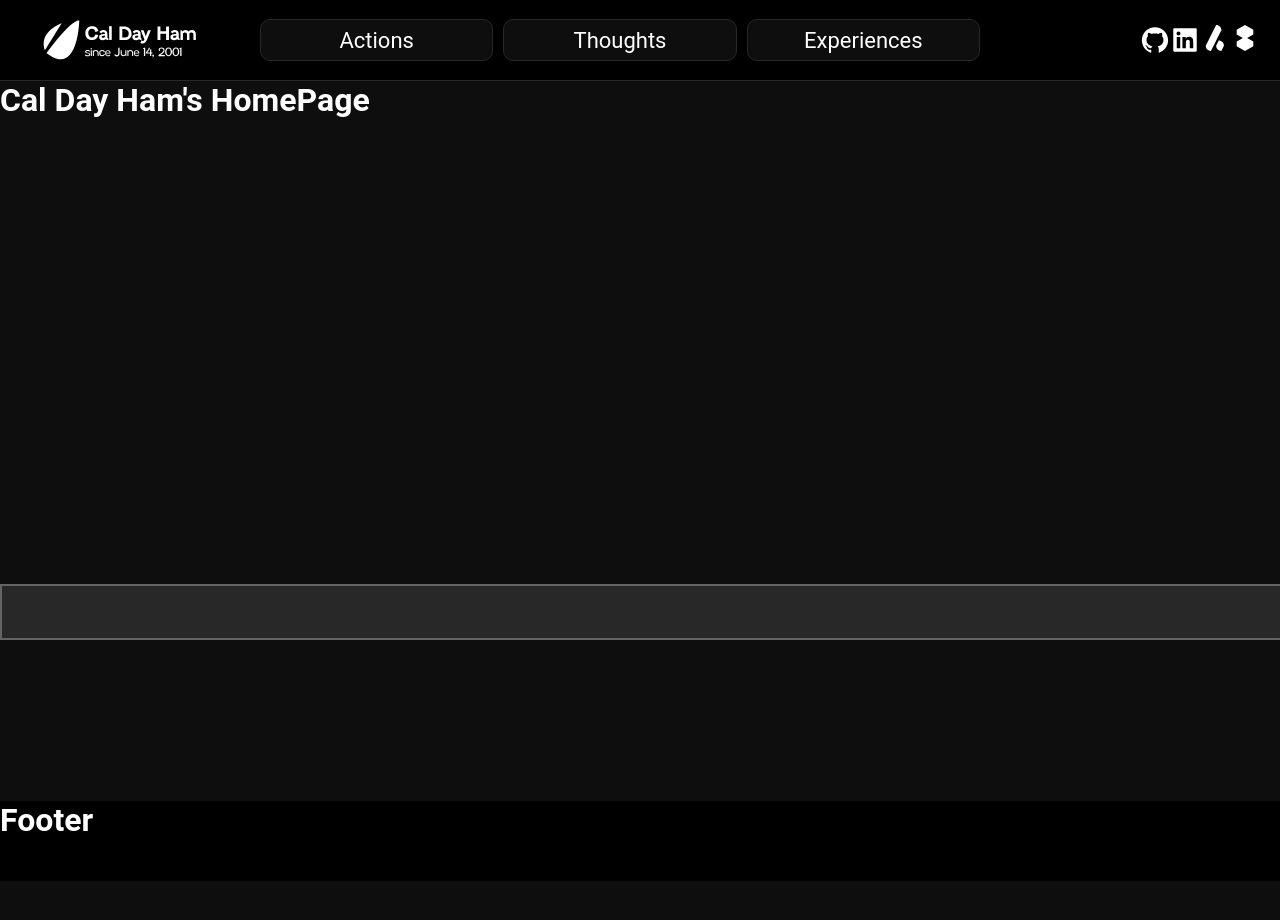
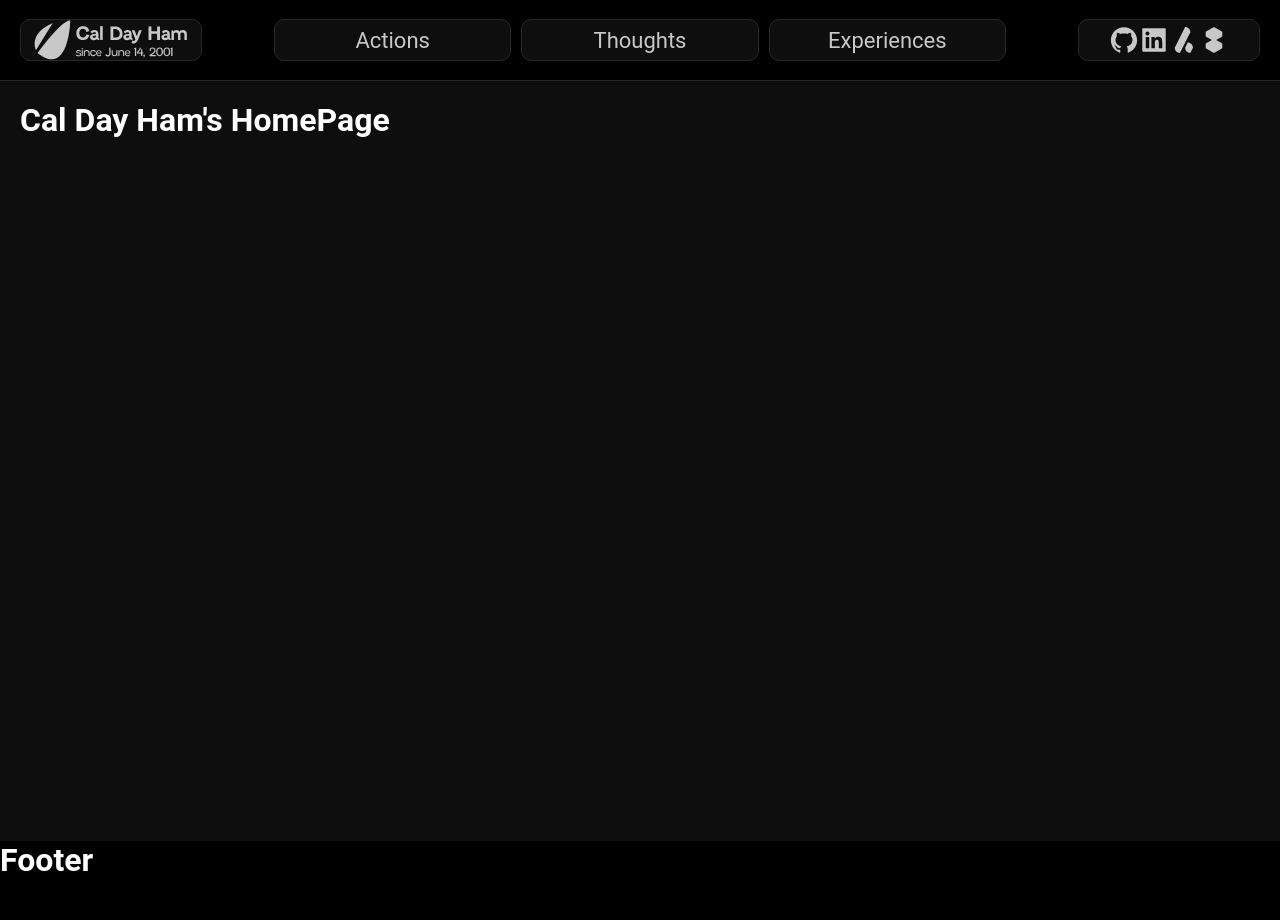
Before and after one commit to caldayham/caldayham-fullstack, a React (Create React App) app in the folder client-side/: page / in a window 1280 px wide. Before the commit the page ends 881 px from the top, so only its background shows below. Built offline with nearby package versions, Linux system fonts and the light colour scheme.

Commit message:
header kinda working

```diff
--- a/client-side/src/App.jsx
+++ b/client-side/src/App.jsx
@@ -1,14 +1,16 @@
-import React, { Fragment } from "react";
+import React, { Fragment, useState } from "react";
 import { Route, BrowserRouter, Routes } from "react-router-dom";
 import Footer from "./components/Footer/Footer";
 import Header from "./components/Header/Header";
 import ScrollToTop from "./components/ScrollToTop";
 import HomePage from "./pages/HomePage";
-import CousinPage from "./pages/CousinPage";
 
 import Page404 from "./pages/Page404";
+import { CommandLineInput } from "./globalstyles";
 
 const App = () => {
+  const [showingCmdLn, toggleShowingCmdLn] = useState(false);
+
   return (
     <BrowserRouter style={{ position: "relative" }}>
       <Header />
@@ -18,16 +20,26 @@ const App = () => {
         <Routes>
           <Route exact path="/" element={<HomePage />} />
           <Route exact path="/home" element={<HomePage />} />
-          <Route exact path="/about" element={<HomePage />} />
-          <Route exact path="/projects" element={<HomePage />} />
+          <Route exact path="/actions" element={<HomePage />} />
           <Route exact path="/thoughts" element={<HomePage />} />
-          <Route exact path="/cousins" element={<CousinPage />} />
+          <Route exact path="/experiences" element={<HomePage />} />
 
           <Route exact path="/*" element={<Page404 />} />
         </Routes>
       </Fragment>
 
       <Footer />
+      {showingCmdLn && <CommandLineInput type="text" id="CmdLn" />}
+
+      {document.addEventListener("keydown", (e) => {
+        if (e.key.toLowerCase() === "c" && e.ctrlKey && e.shiftKey) {
+          e.preventDefault();
+          e.Handled = true;
+          toggleShowingCmdLn(!showingCmdLn);
+          document.getElementById("CmdLn").focus();
+          console.log(e);
+        }
+      })}
     </BrowserRouter>
   );
 };
--- a/client-side/src/components/Header/Header.jsx
+++ b/client-side/src/components/Header/Header.jsx
@@ -1,4 +1,4 @@
-import React from "react";
+import React, { useState } from "react";
 import { AiFillGithub, AiFillLinkedin } from "react-icons/ai";
 
 import {
@@ -8,21 +8,34 @@ import {
   Div3,
   HeaderLink,
   HeaderLinkWrapper,
-  LogoLink,
   SocialIcons,
-  MenuWrapper
+  HeaderBox,
 } from "./styles";
 
 import LedgesSVG from "../../local-assets/ledges-svg";
 import CalDayHamLogo from "../../local-assets/caldayham-logo";
 import PrintSciSVG from "../../local-assets/printsci-svg";
 
-const Header = () => (
+const Header = () => {
+  const [logoFill, setLogoFill] = useState(200);
+  const [ledgesFill, setLedgesFill] = useState(200);
+  const [printFill, setPrintFill] = useState(200);
+
+  return (
     <Container>
       <Div1>
-      <LogoLink to="/home" style={{ backgroundColor: "none" }}>
-        <CalDayHamLogo scaleFactor="1.8" style={{ width: "100%" }} />
-      </LogoLink>
+        <HeaderLink
+          to="/home"
+          style={{ backgroundColor: "none" }}
+          onMouseEnter={() => setLogoFill(255)}
+          onMouseLeave={() => setLogoFill(200)}
+        >
+          <CalDayHamLogo
+            scaleFactor="1.8"
+            style={{ width: "100%" }}
+            fill={logoFill}
+          />
+        </HeaderLink>
       </Div1>
       <Div2>
         <HeaderLinkWrapper>
@@ -36,33 +49,36 @@ const Header = () => (
         </HeaderLinkWrapper>
       </Div2>
       <Div3>
-      <div style={{display: "flex"}}>
-      <HeaderLinkWrapper>
+        <HeaderBox>
           <SocialIcons href="https://github.com/caldayham" target="_blank">
             <AiFillGithub size="30px" />
           </SocialIcons>
-      </HeaderLinkWrapper>
-      <HeaderLinkWrapper>
           <SocialIcons
             href="https://www.linkedin.com/in/caldayham/"
             target="_blank"
           >
             <AiFillLinkedin size="30px" />
           </SocialIcons>
-      </HeaderLinkWrapper>
-      <HeaderLinkWrapper>
-      <SocialIcons href="https://www.ledges.io/" target="_blank">
-        <LedgesSVG size="26px" />
+          <SocialIcons
+            href="https://www.ledges.io/"
+            target="_blank"
+            onMouseEnter={() => setLedgesFill(255)}
+            onMouseLeave={() => setLedgesFill(200)}
+          >
+            <LedgesSVG size="26px" fill={ledgesFill} />
           </SocialIcons>
-      </HeaderLinkWrapper>
-      <HeaderLinkWrapper>
-      <SocialIcons href="https://www.printscientific.com/" target="_blank">
-        <PrintSciSVG size="26px" />
+          <SocialIcons
+            href="https://www.printscientific.com/"
+            target="_blank"
+            onMouseEnter={() => setPrintFill(255)}
+            onMouseLeave={() => setPrintFill(200)}
+          >
+            <PrintSciSVG size="26px" fill={printFill} />
           </SocialIcons>
-      </HeaderLinkWrapper>
-        </div>
+        </HeaderBox>
       </Div3>
     </Container>
   );
+};
 
 export default Header;
--- a/client-side/src/components/Header/styles.jsx
+++ b/client-side/src/components/Header/styles.jsx
@@ -4,10 +4,11 @@ import styled from "styled-components";
 export const Container = styled.div`
   background: rgb(0, 0, 0);
   display: flex;
-  border-bottom: 1px solid rgb(40,40,40);
-
+  border-bottom: 1px solid rgb(40, 40, 40);
 
   height: 80px;
+
+  gap: 10px;
 `;
 
 export const LogoLink = styled(Link)`
@@ -18,19 +19,17 @@ export const LogoLink = styled(Link)`
   height: 50px;
   border-radius: 10px;
   font-size: 22px;
-  color: white;
+  color: rgb(200, 200, 200);
   text-decoration: none;
 
   transition: all 0.2s ease;
   &:hover {
-    width: 210px;
-    height: 60px;
+    color: rgb(255 255 255);
   }
 `;
 
 export const HeaderLink = styled(Link)`
-  border: 1px solid rgb(40,40,40);
-
+  border: 1px solid rgb(40, 40, 40);
 
   display: flex;
   align-items: center;
@@ -39,12 +38,35 @@ export const HeaderLink = styled(Link)`
   height: 40px;
   border-radius: 10px;
   font-size: 22px;
-  color: white;
+  color: rgb(200, 200, 200);
   text-decoration: none;
+  min-width: 180px;
 
   transition: all 0.2s ease;
   &:hover {
-    flex: 1.1;
+    border: 1px solid rgb(255, 255, 255);
+    color: rgb(255, 255, 255);
+  }
+`;
+
+export const HeaderBox = styled.div`
+  border: 1px solid rgb(40, 40, 40);
+
+  display: flex;
+  align-items: center;
+  justify-content: center;
+  background-color: rgba(14, 14, 14);
+  height: 40px;
+  border-radius: 10px;
+  font-size: 22px;
+  color: rgb(200, 200, 200);
+  text-decoration: none;
+  min-width: 180px;
+
+  transition: all 0.2s ease;
+  &:hover {
+    border: 1px solid rgb(255, 255, 255);
+    color: rgb(255, 255, 255);
   }
 `;
 
@@ -52,8 +74,7 @@ export const HeaderLinkWrapper = styled.div`
   flex: 1;
 
   transition: all 0.2s ease;
-&:hover{
-  flex: 1.1;
+  &:hover {
   }
 `;
 
@@ -62,21 +83,21 @@ export const Div1 = styled.div`
   display: flex;
   align-items: center;
 
-  margin-left: 20px;
+  padding-left: 20px;
 `;
 export const Div2 = styled.div`
   flex: 3;
   display: flex;
   align-items: center;
-  gap: 10px
+  gap: 10px;
 `;
 export const Div3 = styled.div`
   display: flex;
   justify-content: end;
   align-items: center;
   flex: 1;
+
   padding-right: 20px;
-  padding-left: 40px;
 `;
 
 /// DropDown Contact
@@ -96,15 +117,15 @@ export const ContactDropDown = styled.button`
 
 export const SocialIcons = styled.a`
   display: flex;
-  color: white;
+  color: rgb(200, 200, 200);
   width: 30px;
   align-items: center;
   justify-content: center;
 
   transition: all 0.1s ease;
   &:hover {
-    width: 40px;
     cursor: pointer;
+    color: rgb(255, 255, 255);
   }
 `;
 
--- a/client-side/src/globalstyles.jsx
+++ b/client-side/src/globalstyles.jsx
@@ -3,6 +3,7 @@ import styled from "styled-components";
 
 const PrimaryContainer = styled.div`
   height: calc(100vh - 80px);
+  padding: 20px;
 `;
 
 const PrimaryLink = styled(Link)`
@@ -11,18 +12,19 @@ const PrimaryLink = styled(Link)`
   text-decoration: none;
 `;
 
-const CommandLineInput = styled.input`
-position: fixed;
-bottom: 20%;
-width: 100%;
-height: 50px;
-border: 2px solid rgb(100,100,100);
-background-color: rgb(40,40,40);
-color: white;
+const CommandLineInput = styled.textarea`
+  position: fixed;
+  bottom: 0%;
+  width: 100%;
+  height: 200px;
+  border: 2px solid rgb(100, 100, 100);
+  background-color: rgb(40, 40, 40);
+  color: white;
+  resize: none;
 
-&:focus{
-outline: none;
-}
+  &:focus {
+    outline: none;
+  }
 `;
 
 export { PrimaryContainer, PrimaryLink, CommandLineInput };
--- a/client-side/src/index.js
+++ b/client-side/src/index.js
@@ -7,6 +7,5 @@ const root = ReactDOM.createRoot(document.getElementById('root'));
 root.render(
   <React.StrictMode>
     <App />
-    <CommandLineInput type="text"/>
   </React.StrictMode>
 );
--- a/client-side/src/local-assets/caldayham-logo.jsx
+++ b/client-side/src/local-assets/caldayham-logo.jsx
@@ -13,12 +13,12 @@ const CalDayHamLogo = (props) => {
         <path
           // this is the little part of the lilly pad
           d="M16,202l93-150.9C109,51.1-22.3,97.7,16,202z"
-          fill="#ffffff"
+          fill={`rgb(${props.fill}, ${props.fill}, ${props.fill}`}
         />
         <path
           // this is the larger part of the litty pad
           d="M24.9,216.9c0,0,135.8-187.5,182.1-180.7C205.2,97.7,181.2,341.9,24.9,216.9z"
-          fill="#ffffff"
+          fill={`rgb(${props.fill}, ${props.fill}, ${props.fill}`}
         />
       </g>
       <g>
@@ -27,7 +27,7 @@ const CalDayHamLogo = (props) => {
           d="M313.1,94.8l-16.8,5.2c-2-10.6-8.6-17.5-19.7-17.5c-12.8,0-19.6,11-19.6,22.4c0,14.6,8.2,25,20.8,25
 		c10.3,0,16.8-7.8,19.2-16.1l15.8,3.1c-3.6,16.5-14.8,28.1-34.8,28.1c-22.8,0-37.3-16.4-37.3-38.2c0-24.4,14.2-39.3,37.8-39.3
 		C294.2,67.5,309.8,74.8,313.1,94.8z"
-          fill="#ffffff"
+          fill={`rgb(${props.fill}, ${props.fill}, ${props.fill}`}
         />
         <path
           // this is the "a" in "Cal Day Ham"
@@ -35,18 +35,18 @@ const CalDayHamLogo = (props) => {
 		c15.5,0,23.7,5.9,23.7,23.5v18.7c0,2.6,2.4,4.8,6.1,4.8l-2,8.6c-6.6,0-11.2-2.8-12.9-6.1c-2.6,3.5-7.3,6.5-16.3,6.5
 		c-15.4,0-21.5-7-21.5-17.3C316.9,108.5,343.8,112.3,349.8,109.3z M349.8,127.1v-7.7c-7.8,1.8-18.6-0.2-18.6,8.4
 		c0,2.3,1.5,4.7,8.4,4.7C344,132.5,348.1,131.1,349.8,127.1z"
-          fill="#ffffff"
+          fill={`rgb(${props.fill}, ${props.fill}, ${props.fill}`}
         />
         <path
           // this is the "l" in "Cal Day Ham"
           d="M373,144V67.4h14.4V144H373z"
-          fill="#ffffff"
+          fill={`rgb(${props.fill}, ${props.fill}, ${props.fill}`}
         />
         <path
           // this is the "D" in "Cal Day Ham"
           d="M430.4,144V69.4h24.8c25.6,0,42.5,14.9,42.5,41.3c0,23.1-16.9,33.3-37.1,33.3H430.4z M446.1,130h13.3
 		c13.2,0,22.5-5.5,22.5-20.8c0-17-13.8-25.6-28.5-25.6h-7.3V130z"
-          fill="#ffffff"
+          fill={`rgb(${props.fill}, ${props.fill}, ${props.fill}`}
         />
         <path
           // this is the "a" in "Cal Day Ham"
@@ -54,18 +54,18 @@ const CalDayHamLogo = (props) => {
 		c15.5,0,23.7,5.9,23.7,23.5v18.7c0,2.6,2.4,4.8,6.1,4.8l-2,8.6c-6.6,0-11.2-2.8-12.9-6.1c-2.6,3.5-7.3,6.5-16.3,6.5
 		c-15.4,0-21.5-7-21.5-17.3C501.6,108.5,528.4,112.3,534.5,109.3z M534.5,127.1v-7.7c-7.8,1.8-18.6-0.2-18.6,8.4
 		c0,2.3,1.5,4.7,8.4,4.7C528.6,132.5,532.7,131.1,534.5,127.1z"
-          fill="#ffffff"
+          fill={`rgb(${props.fill}, ${props.fill}, ${props.fill}`}
         />
         <path
           // this is the "y" in "Cal Day Ham"
           d="M576.5,123l12.8-32.5h15.1l-20.9,52.4c-5.2,13.1-14.6,21.1-23.9,21.1c-4.8,0-10-1.9-12.5-4.8l6.1-13.7
 		c2.2,2.9,4.6,4.2,7,4.2c3.9,0,7.1-3.4,9-8.3l-20.4-51h15.7L576.5,123z"
-          fill="#ffffff"
+          fill={`rgb(${props.fill}, ${props.fill}, ${props.fill}`}
         />
         <path
           // this is the "H" in "Cal Day Ham"
           d="M705.5,69.4V144h-16v-34.9h-31.6V144h-16V69.4h16v26.3h31.6V69.4H705.5z"
-          fill="#ffffff"
+          fill={`rgb(${props.fill}, ${props.fill}, ${props.fill}`}
         />
         <path
           // this is the "a" in "Cal Day Ham"
@@ -73,19 +73,19 @@ const CalDayHamLogo = (props) => {
 		c15.5,0,23.7,5.9,23.7,23.5v18.7c0,2.6,2.4,4.8,6.1,4.8l-2,8.6c-6.6,0-11.2-2.8-12.9-6.1c-2.6,3.5-7.3,6.5-16.3,6.5
 		c-15.4,0-21.5-7-21.5-17.3C713.4,108.5,740.2,112.3,746.2,109.3z M746.2,127.1v-7.7c-7.8,1.8-18.6-0.2-18.6,8.4
 		c0,2.3,1.5,4.7,8.4,4.7C740.4,132.5,744.5,131.1,746.2,127.1z"
-          fill="#ffffff"
+          fill={`rgb(${props.fill}, ${props.fill}, ${props.fill}`}
         />
         <path
           // this is the "m" in "Cal Day Ham"
           d="M769.4,91.3l6.4-1.4c2.1,1.8,3.7,5.5,4.9,7.3c2.3-3.6,7.5-7.9,16.6-7.9c9,0,14.8,4.8,16.9,9.2c1.7-4.4,10-9.2,19.5-9.2
 		c11.8,0,21.2,8,21.2,22.5V144h-13.6v-30.4c0-6.6-4.8-11.1-11.1-11.1c-3.6,0-9.3,2.1-11,5.7V144h-13.6v-30.4
 		c0-6.6-4.3-11.1-10.5-11.1c-5.3,0-12,3.6-12,7.4V144h-13.8V91.3z"
-          fill="#ffffff"
+          fill={`rgb(${props.fill}, ${props.fill}, ${props.fill}`}
         />
       </g>
       <g
         // this is the "since June 14, 2001"
-        fill="#ffffff"
+        fill={`rgb(${props.fill}, ${props.fill}, ${props.fill}`}
       >
         <path
           d="M266.4,206.5l-4.8,3.4c-1-1.8-3-4.2-9.3-4.2c-3.6,0-7,1.5-7,4.2c0,7.1,22.3,2,22.3,14.5c0,8.1-8.3,10.2-14.8,10.2
--- a/client-side/src/local-assets/ledges-svg.jsx
+++ b/client-side/src/local-assets/ledges-svg.jsx
@@ -9,11 +9,11 @@ const LedgesSVG = (props) => {
     >
       <path
         d="M214.3,57.6L99.2,288c-31.8,0-57.6-25.8-57.6-57.6L156.8,0C188.5,0.1,214.3,25.8,214.3,57.6z"
-        fill="#ffffff"
+        fill={`rgb(${props.fill}, ${props.fill}, ${props.fill}`}
       />
       <path
         d="M214.3,288c-31.8-0.1-57.5-25.8-57.6-57.6l28.8-57.7c31.7,0.2,57.4,25.9,57.4,57.7L214.3,288z"
-        fill="#ffffff"
+        fill={`rgb(${props.fill}, ${props.fill}, ${props.fill}`}
       />
     </svg>
   );
--- a/client-side/src/local-assets/printsci-svg.jsx
+++ b/client-side/src/local-assets/printsci-svg.jsx
@@ -10,7 +10,7 @@ const PrintSciSVG = (props) => {
       <polygon
         className="st0"
         points="324,0 117,117 117,234 270,324 117,414 117,531 324,648 531,531 531,414 378,324 531,234 531,117 "
-        fill="#ffffff"
+        fill={`rgb(${props.fill}, ${props.fill}, ${props.fill}`}
       />
     </svg>
   );
```
Also changed, not shown: client-side/public/scar-cutout.svg (added). Lines whose indentation alone changed are shown as unchanged.
